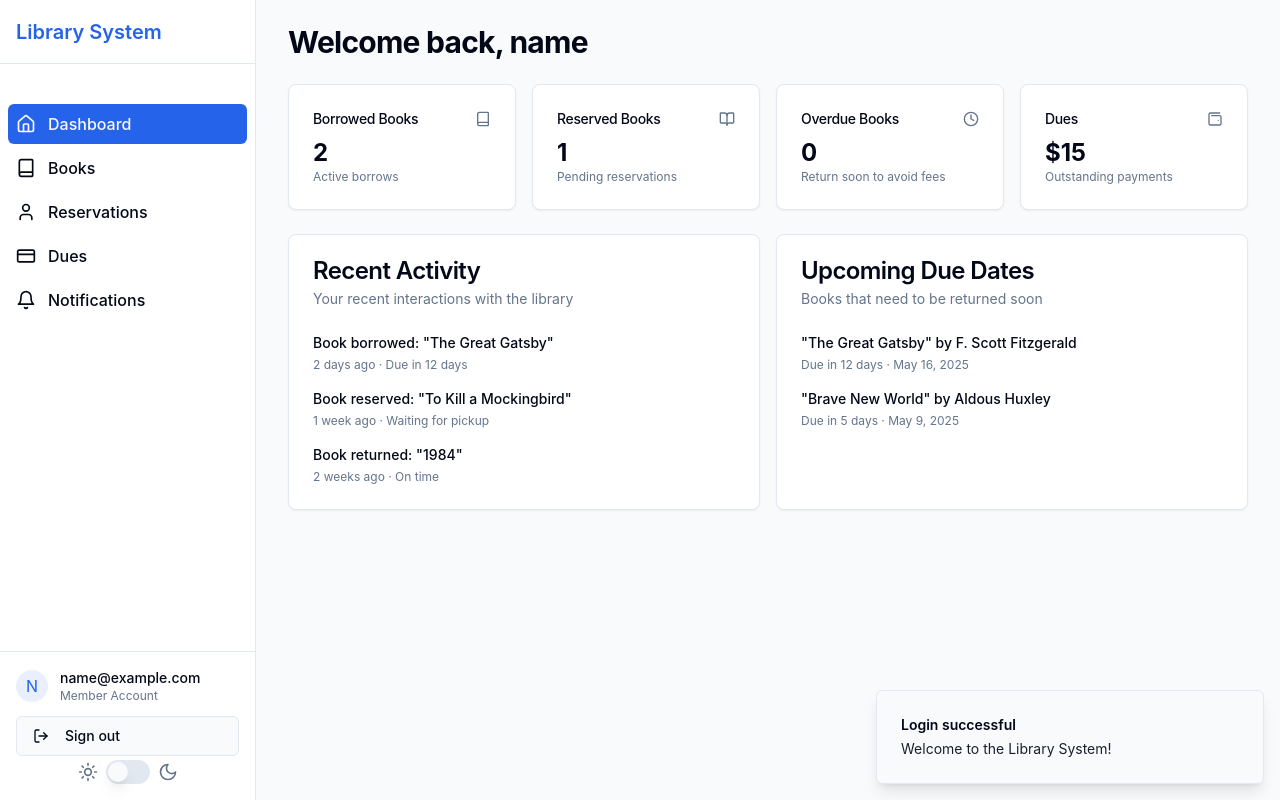
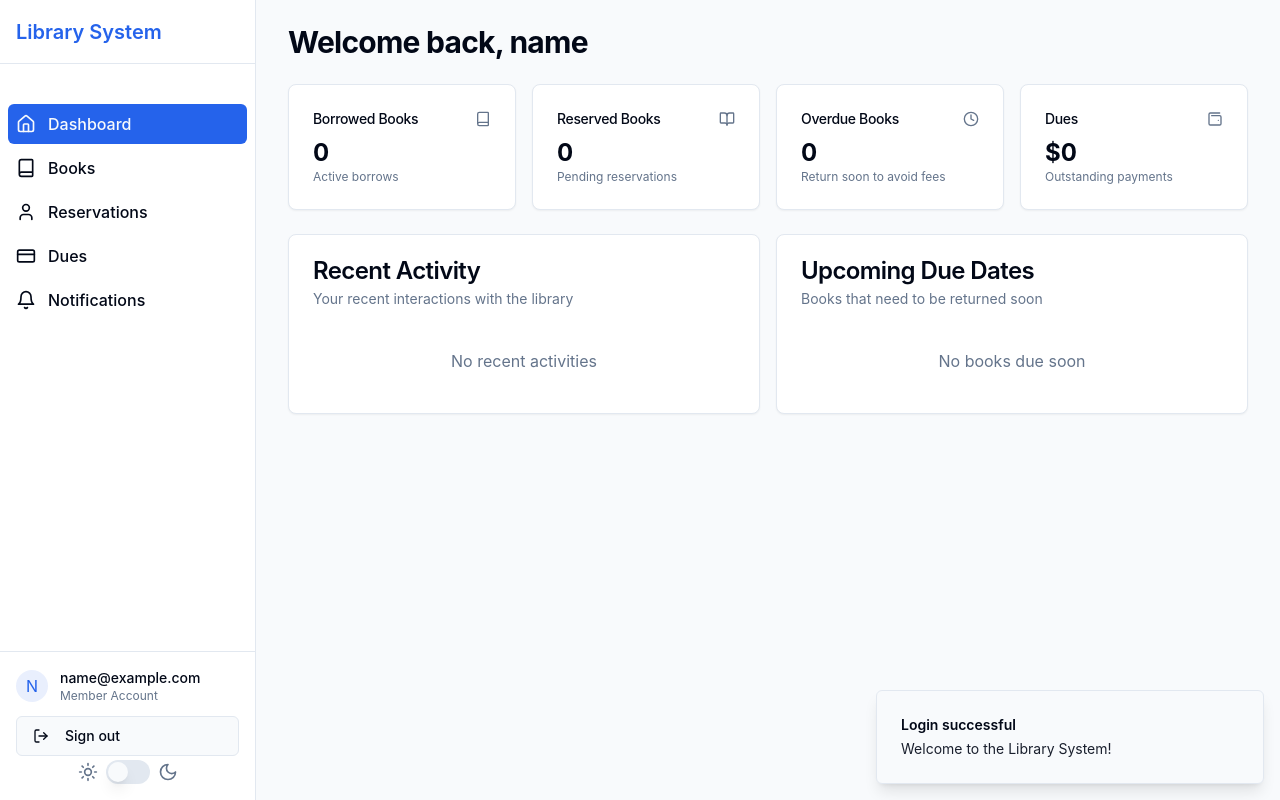
Before and after one commit to MuhamadAsim/admin-library-haven, a React (Vite) app: page /member/dashboard in a window 1280 px wide. Both pictures are taken after typing "name@example.com", "Sample123" into the empty fields and a click on the button "Sign In". Built offline with nearby package versions, Linux system fonts and the light colour scheme.

Commit message:
Remove dummy data
Remove hardcoded data and replace with dynamic data fetching.

```diff
--- a/src/pages/Index.tsx
+++ b/src/pages/Index.tsx
@@ -1,9 +1,8 @@
-
-import { useState, useEffect } from "react";
+import { useState } from "react";
 import MainLayout from "../components/Layout/MainLayout";
 import { Card, CardContent, CardHeader, CardTitle } from "@/components/ui/card";
 import { Button } from "@/components/ui/button";
-import { BookOpen, Users, CreditCard, Library, BookMarked, AlertTriangle } from "lucide-react";
+import { BookOpen, Users, CreditCard, Library, AlertTriangle } from "lucide-react";
 import { useQuery } from "@tanstack/react-query";
 
 // Animated counter hook
@@ -11,7 +10,6 @@ const useAnimatedCounter = (targetValue: number, duration: number = 1000) => {
   const [count, setCount] = useState(0);
 
   useEffect(() => {
-    // If target is 0, don't animate
     if (targetValue === 0) {
       setCount(0);
       return;
@@ -37,7 +35,6 @@ const useAnimatedCounter = (targetValue: number, duration: number = 1000) => {
 };
 
 const Index = () => {
-  // Load placeholders for stats while API data is loading
   const stats = {
     members: { total: 0, active: 0 },
     books: { total: 0, available: 0, borrowed: 0 },
@@ -51,7 +48,6 @@ const Index = () => {
   const animatedBorrowedBooks = useAnimatedCounter(stats.books.borrowed);
   const animatedPendingDues = useAnimatedCounter(stats.dues.pending);
 
-  // Recent activities placeholder
   const recentActivities: any[] = [];
 
   return (
@@ -62,7 +58,6 @@ const Index = () => {
           <p className="text-muted-foreground">Manage your library operations efficiently with our admin system.</p>
         </div>
 
-        {/* Summary Cards */}
         <div className="grid gap-4 md:grid-cols-2 lg:grid-cols-3">
           <Card className="floating-card glass-card overflow-hidden">
             <CardHeader className="pb-2 relative z-10">
@@ -122,7 +117,7 @@ const Index = () => {
             <CardContent className="relative z-10">
               <div className="text-3xl font-bold">{animatedPendingDues}</div>
               <p className="text-xs text-muted-foreground mt-1">
-                {stats.dues.total.toFixed(2)} USD total pending
+                ${stats.dues.total.toFixed(2)} USD total pending
               </p>
               <div className="mt-4">
                 <Button size="sm" variant="outline" asChild>
@@ -134,7 +129,6 @@ const Index = () => {
           </Card>
         </div>
 
-        {/* Quick Actions */}
         <div className="grid gap-4 md:grid-cols-3">
           <Card className="glass-card">
             <CardHeader className="pb-2">
@@ -164,25 +158,14 @@ const Index = () => {
             </CardContent>
           </Card>
 
-          {/* Recent Activities */}
           <Card className="glass-card md:col-span-2">
             <CardHeader className="pb-2">
               <CardTitle className="text-base font-medium">Recent Activities</CardTitle>
             </CardHeader>
             <CardContent>
-              {recentActivities.length > 0 ? (
-                <div className="space-y-4">
-                  {recentActivities.map((activity, index) => (
-                    <div key={index} className="flex items-start space-x-3">
-                      {/* Activity content will be populated here when we have data */}
-                    </div>
-                  ))}
-                </div>
-              ) : (
-                <div className="text-center py-8">
-                  <p className="text-muted-foreground">No recent activities to display</p>
-                </div>
-              )}
+              <div className="text-center py-8">
+                <p className="text-muted-foreground">No recent activities to display</p>
+              </div>
             </CardContent>
           </Card>
         </div>
--- a/src/pages/member/Dashboard.tsx
+++ b/src/pages/member/Dashboard.tsx
@@ -1,10 +1,9 @@
 
-import { useEffect, useState } from "react";
+import { useState } from "react";
 import { Card, CardContent, CardDescription, CardHeader, CardTitle } from "@/components/ui/card";
 import { Book, BookOpen, Clock, Wallet2 } from "lucide-react";
 import MemberLayout from "@/components/Layout/MemberLayout";
 import { authService } from "@/services/authService";
-import api from "@/services/api";
 
 interface BookCountStats {
   borrowed: number;
@@ -20,29 +19,7 @@ export default function MemberDashboard() {
     overdue: 0,
     dues: 0
   });
-  const [isLoading, setIsLoading] = useState(true);
   const user = authService.getCurrentUser();
-
-  useEffect(() => {
-    const fetchStats = async () => {
-      try {
-        // In a real app, you would have actual API endpoints for these stats
-        // For now, we'll just simulate some data
-        setStats({
-          borrowed: 2,
-          reserved: 1,
-          overdue: 0,
-          dues: 15
-        });
-      } catch (error) {
-        console.error("Failed to fetch stats:", error);
-      } finally {
-        setIsLoading(false);
-      }
-    };
-
-    fetchStats();
-  }, []);
 
   return (
     <MemberLayout>
@@ -58,7 +35,7 @@ export default function MemberDashboard() {
               <Book className="h-4 w-4 text-muted-foreground" />
             </CardHeader>
             <CardContent>
-              <div className="text-2xl font-bold">{isLoading ? "..." : stats.borrowed}</div>
+              <div className="text-2xl font-bold">{stats.borrowed}</div>
               <p className="text-xs text-muted-foreground">
                 Active borrows
               </p>
@@ -73,7 +50,7 @@ export default function MemberDashboard() {
               <BookOpen className="h-4 w-4 text-muted-foreground" />
             </CardHeader>
             <CardContent>
-              <div className="text-2xl font-bold">{isLoading ? "..." : stats.reserved}</div>
+              <div className="text-2xl font-bold">{stats.reserved}</div>
               <p className="text-xs text-muted-foreground">
                 Pending reservations
               </p>
@@ -88,7 +65,7 @@ export default function MemberDashboard() {
               <Clock className="h-4 w-4 text-muted-foreground" />
             </CardHeader>
             <CardContent>
-              <div className="text-2xl font-bold">{isLoading ? "..." : stats.overdue}</div>
+              <div className="text-2xl font-bold">{stats.overdue}</div>
               <p className="text-xs text-muted-foreground">
                 Return soon to avoid fees
               </p>
@@ -103,7 +80,7 @@ export default function MemberDashboard() {
               <Wallet2 className="h-4 w-4 text-muted-foreground" />
             </CardHeader>
             <CardContent>
-              <div className="text-2xl font-bold">${isLoading ? "..." : stats.dues}</div>
+              <div className="text-2xl font-bold">${stats.dues}</div>
               <p className="text-xs text-muted-foreground">
                 Outstanding payments
               </p>
@@ -120,25 +97,8 @@ export default function MemberDashboard() {
               </CardDescription>
             </CardHeader>
             <CardContent>
-              <div className="space-y-4">
-                <div className="flex items-center">
-                  <div className="flex-1 space-y-1">
-                    <p className="text-sm font-medium">Book borrowed: "The Great Gatsby"</p>
-                    <p className="text-xs text-muted-foreground">2 days ago · Due in 12 days</p>
-                  </div>
-                </div>
-                <div className="flex items-center">
-                  <div className="flex-1 space-y-1">
-                    <p className="text-sm font-medium">Book reserved: "To Kill a Mockingbird"</p>
-                    <p className="text-xs text-muted-foreground">1 week ago · Waiting for pickup</p>
-                  </div>
-                </div>
-                <div className="flex items-center">
-                  <div className="flex-1 space-y-1">
-                    <p className="text-sm font-medium">Book returned: "1984"</p>
-                    <p className="text-xs text-muted-foreground">2 weeks ago · On time</p>
-                  </div>
-                </div>
+              <div className="text-center py-4">
+                <p className="text-muted-foreground">No recent activities</p>
               </div>
             </CardContent>
           </Card>
@@ -151,19 +111,8 @@ export default function MemberDashboard() {
               </CardDescription>
             </CardHeader>
             <CardContent>
-              <div className="space-y-4">
-                <div className="flex items-center">
-                  <div className="flex-1 space-y-1">
-                    <p className="text-sm font-medium">"The Great Gatsby" by F. Scott Fitzgerald</p>
-                    <p className="text-xs text-muted-foreground">Due in 12 days · May 16, 2025</p>
-                  </div>
-                </div>
-                <div className="flex items-center">
-                  <div className="flex-1 space-y-1">
-                    <p className="text-sm font-medium">"Brave New World" by Aldous Huxley</p>
-                    <p className="text-xs text-muted-foreground">Due in 5 days · May 9, 2025</p>
-                  </div>
-                </div>
+              <div className="text-center py-4">
+                <p className="text-muted-foreground">No books due soon</p>
               </div>
             </CardContent>
           </Card>
```
